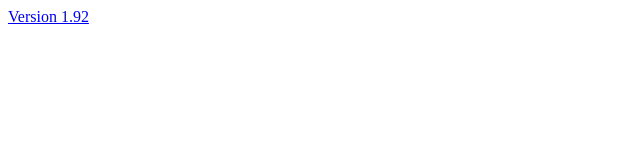
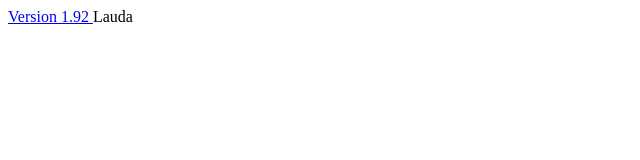
Before and after one commit to kurootdev/Basics, a plain HTML site: page index.html in a window 1280 px wide. Shown: the full height of the page, 0-640 px from the left. Drawn offline with Linux system fonts and the light colour scheme.

Commit message:
Checking

```diff
--- a/index.html
+++ b/index.html
@@ -7,6 +7,7 @@
     <a target="_blank"href="https://google.com">
         Version 1.92
         </a>
+        <a> Lauda</a>
 
 
 </body>
```
